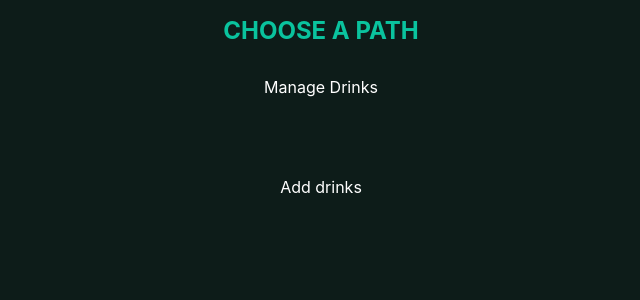
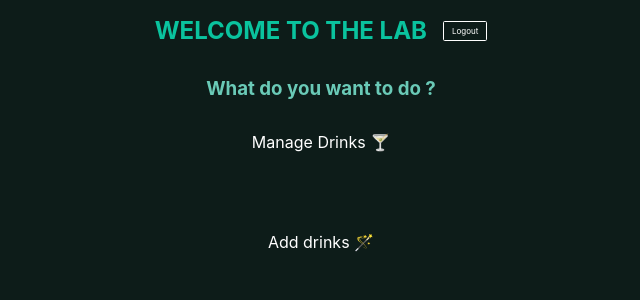
Before and after one commit to 8n9ght/drinksorder, a React (Create React App) app: page /adminmenu in a window 1280 px wide. Shown: the top 300 px of the page, without its empty margins (319-959 px from the left). Built offline with nearby package versions, Linux system fonts and the light colour scheme.

Commit message:
added logout fctn & better nav

```diff
--- a/src/App.css
+++ b/src/App.css
@@ -144,6 +144,18 @@ button{
   text-align: center;
 }
 
+.logout{
+  color: #fff;
+  border: .01rem #fff solid;
+  border-radius: 0.1rem;
+  padding: 0.25rem 0.5rem;
+  font-size: .5rem;
+}
+
+.adminMenuText{
+  color: #6acab7;
+}
+
 .beverages{
   display: flex;
   flex-direction: column;
--- a/src/components/admin/addDrink.jsx
+++ b/src/components/admin/addDrink.jsx
@@ -1,7 +1,10 @@
 import React, { useState } from "react";
 import axios from "axios";
+import { Link, useNavigate } from "react-router-dom";
 
 const AddDrink = () => {
+
+    const navigate = useNavigate;
 
     let apiUrl;
 
@@ -65,10 +68,32 @@ const AddDrink = () => {
     });
   };
 
+  const logout = async () => {
+    let logoutUrl;
+
+    if (process.env.NODE_ENV === "development") {
+        logoutUrl = 'http://localhost:5000/admin/logout';
+    } else {
+        logoutUrl = 'https://ineedadrink.onrender.com/admin/logout';
+    }
+
+    try {
+        const response = await axios.get(logoutUrl, { withCredentials: true });
+        if (response.status === 200) {
+            console.log('Logged out successfully');
+            navigate('/admin')
+        }
+    } catch (error) {
+        console.error('Failed to log out', error);
+    }
+};
+
   return (
     <div className="container">
       <header>
+        <Link to="/menu" className="back">Back</Link>
         <h1>Add a new drink</h1>
+        <p onClick={logout} className="logout">Logout</p>
       </header>
 
       <div className="addForm">
--- a/src/components/admin/adminMenu.jsx
+++ b/src/components/admin/adminMenu.jsx
@@ -1,15 +1,42 @@
-import { Link } from "react-router-dom";
+import axios from "axios";
+import { Link, useNavigate } from "react-router-dom";
 
 const AdminMenu = () => {
+
+    const navigate = useNavigate();
+
+    const logout = async () => {
+        let logoutUrl;
+
+        if (process.env.NODE_ENV === "development") {
+            logoutUrl = 'http://localhost:5000/admin/logout';
+        } else {
+            logoutUrl = 'https://ineedadrink.onrender.com/admin/logout';
+        }
+
+        try {
+            const response = await axios.get(logoutUrl, { withCredentials: true });
+            if (response.status === 200) {
+                console.log('Logged out successfully');
+                navigate('/admin')
+            }
+        } catch (error) {
+            console.error('Failed to log out', error);
+        }
+    };
+
     return (
         <div className="container">
             <header>
-                <h1>Choose a path</h1>
+                <h1>Welcome to the Lab</h1>
+                <p onClick={logout} className="logout">Logout</p>
             </header>
 
+            <h3 className="adminMenuText">What do you want to do ?</h3>
+
             <div className="menuLinks">
-                <Link to="/drinkmanagement">Manage Drinks</Link>
-                <Link to="/adddrink">Add drinks</Link>
+                <Link to="/drinkmanagement">Manage Drinks 🍸</Link>
+                <Link to="/adddrink">Add drinks 🪄</Link>
             </div>
         </div>
     )
--- a/src/components/admin/drinkManagement.jsx
+++ b/src/components/admin/drinkManagement.jsx
@@ -1,7 +1,10 @@
 import axios from "axios";
 import { useEffect, useState } from "react";
+import { Link, useNavigate } from "react-router-dom";
 
 const DrinkManagement = () => {
+
+    const navigate = useNavigate();
 
     let apiUrl;
 
@@ -21,6 +24,26 @@ const DrinkManagement = () => {
     const handleClosePopup = () => {
         document.getElementById('confirmDelete').classList.add('hidden')
     }
+
+    const logout = async () => {
+        let logoutUrl;
+
+        if (process.env.NODE_ENV === "development") {
+            logoutUrl = 'http://localhost:5000/admin/logout';
+        } else {
+            logoutUrl = 'https://ineedadrink.onrender.com/admin/logout';
+        }
+
+        try {
+            const response = await axios.get(logoutUrl, { withCredentials: true });
+            if (response.status === 200) {
+                console.log('Logged out successfully');
+                navigate('/admin')
+            }
+        } catch (error) {
+            console.error('Failed to log out', error);
+        }
+    };
 
 
     useEffect(()  => {
@@ -49,7 +72,9 @@ const DrinkManagement = () => {
             </div>
 
             <header>
+                <Link to="/menu" className="back">Back</Link>
                 <h1>Drinks Management</h1>
+                <p onClick={logout} className="logout">Logout</p>
             </header>
 
             <div className="beverages">
```
